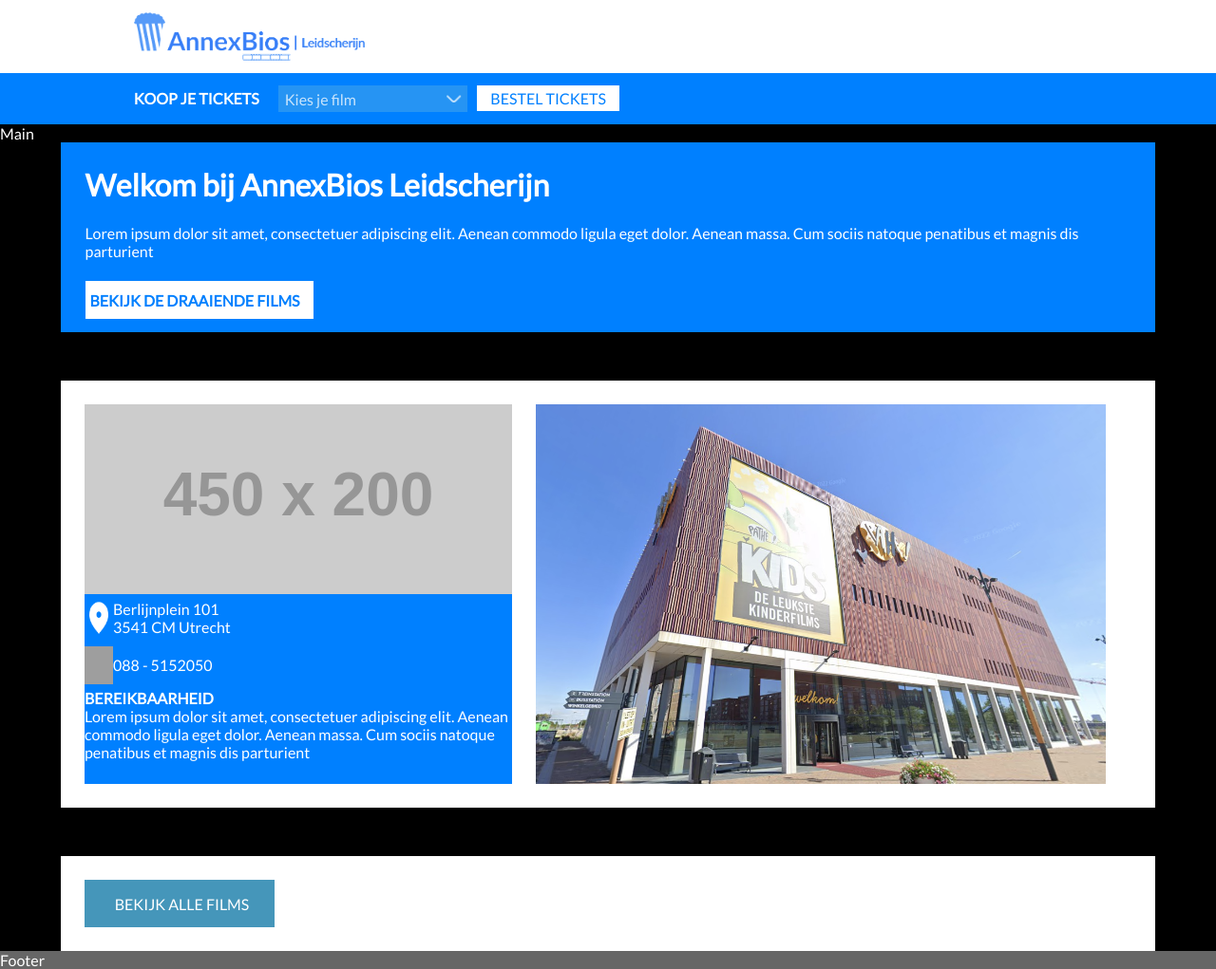
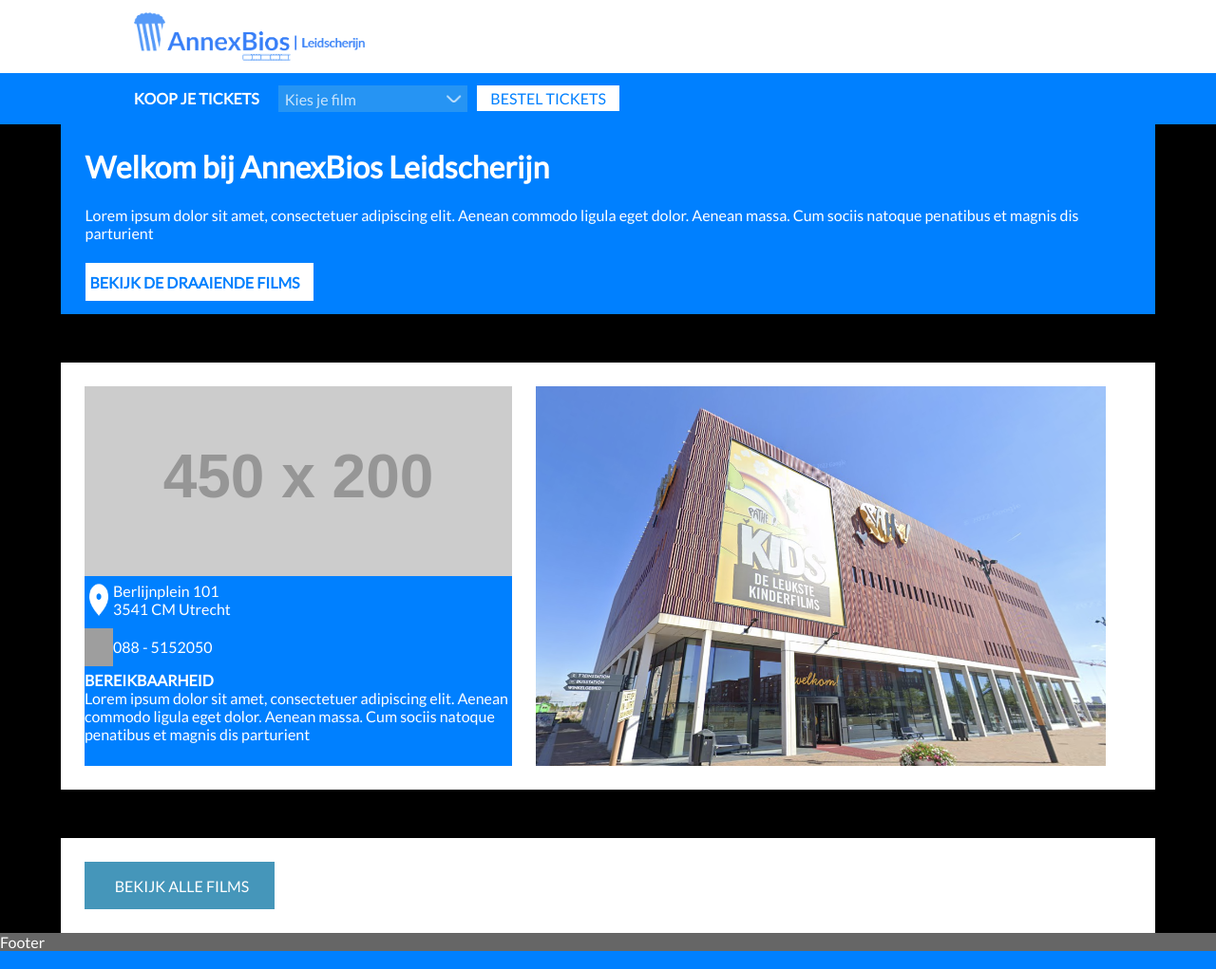
Before and after one commit to rileydeman/annexbios-leidscherijn, a PHP site: page / in a window 1280 px wide. Shown: the whole page at 95% size. Run offline with PHP 8.4, Linux system fonts and the light colour scheme; grey boxes labelled with a size stand in for pictures from a placeholder-image service; data that the repository does not hold is empty; some libraries are stand-ins or nearby versions; grey boxes are pictures that could not be loaded.

Commit message:
Deleted the standard p tag on the home
Deleted the standard p tag on the home

```diff
--- a/public/home.php
+++ b/public/home.php
@@ -36,7 +36,6 @@
 </header>
 
 <main>
-    <p>Main</p>
     <div class="block1">
         <p class="welcome-text">Welkom bij AnnexBios Leidscherijn</p>
         <p class="introductie-text">Lorem ipsum dolor sit amet, consectetuer adipiscing elit. Aenean commodo ligula eget dolor. Aenean massa. Cum sociis natoque penatibus et magnis dis parturient</p>
```
